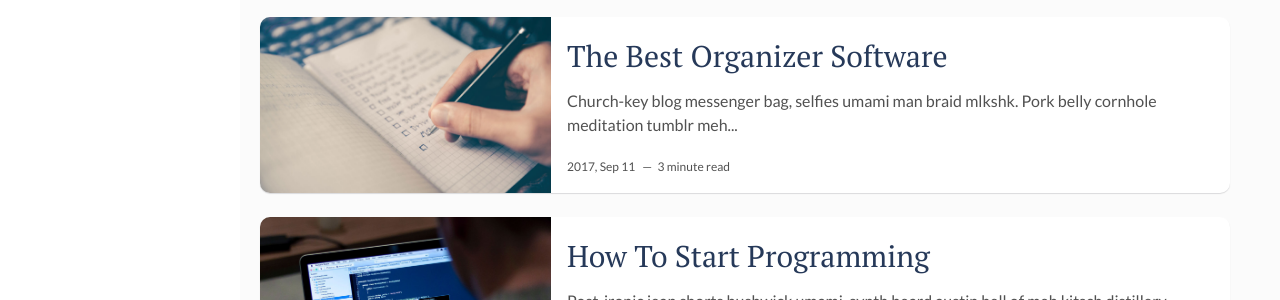
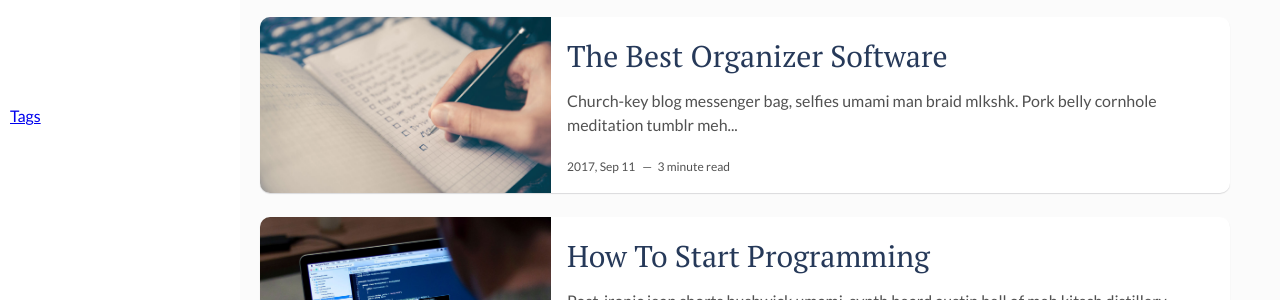
Before and after one commit to CodyBuilder-dev/codybuilder-dev.github.io, a Jekyll site: the page built from index.html, in a window 1280 px wide. Shown: the part 403-703 px from the top of the page. Built offline with Jekyll 4.4.1, drawn with Linux system fonts in a browser that asks for light colours; the list of posts is cut into pages by our own code.

Commit message:
[Feat] 사이드바 태그링크 추가

```diff
--- a/_layouts/main.html
+++ b/_layouts/main.html
@@ -12,6 +12,7 @@ layout: default
       <p>{{site.about-author}}</p>
     </div>
   </header> <!-- End Header -->
+  <a href="{{site.baseurl}}/tags/">Tags</a>
   <footer>
     <section class="contact">
       <h3 class="contact-title">Contact me</h3>
```
